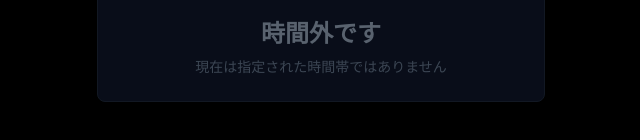
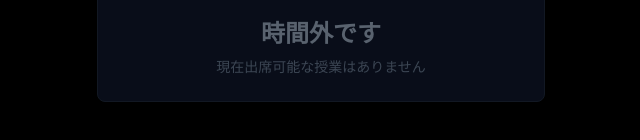
Before and after one commit to s2332022/syu, a React (Vite) app: page / in a window 1280 px wide. Shown: the part 236-376 px from the top of the page, without its empty margins (319-959 px from the left). Built offline with nearby package versions, Linux system fonts and the light colour scheme.

Commit message:
chore: save changes before push

```diff
--- a/components/SingleLinkButton.tsx
+++ b/components/SingleLinkButton.tsx
@@ -57,7 +57,7 @@
               <path fillRule="evenodd" d="M10 18a8 8 0 100-16 8 8 0 000 16zm1-11a1 1 0 10-2 0v4a1 1 0 002 0V7zm-1 8a1.5 1.5 0 110-3 1.5 1.5 0 010 3z" clipRule="evenodd" />
             </svg>
             <h3 className="text-2xl font-bold text-slate-400">時間外です</h3>
-            <p className="text-sm text-slate-500 mt-2">現在は指定された時間帯ではありません</p>
+            <p className="text-sm text-slate-500 mt-2">現在出席可能な授業はありません</p>
           </div>
         </div>
         <button
```
